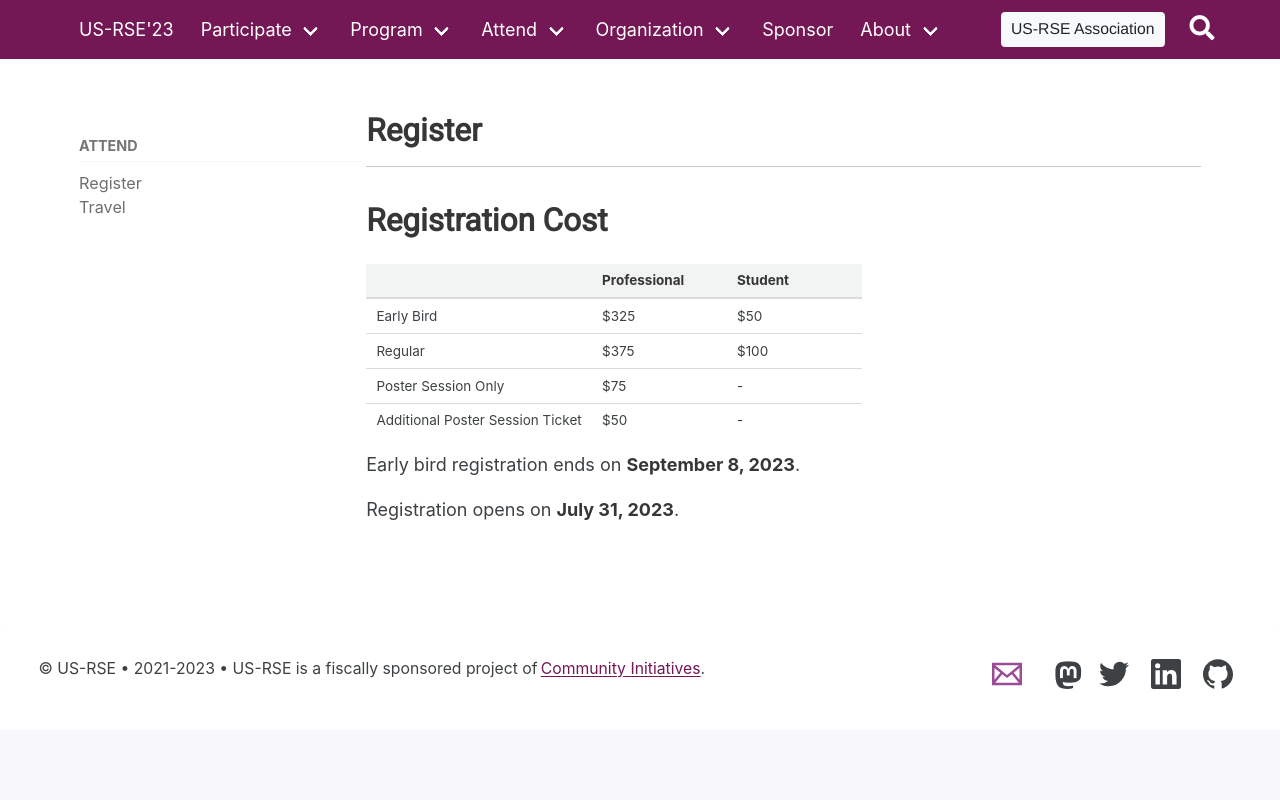
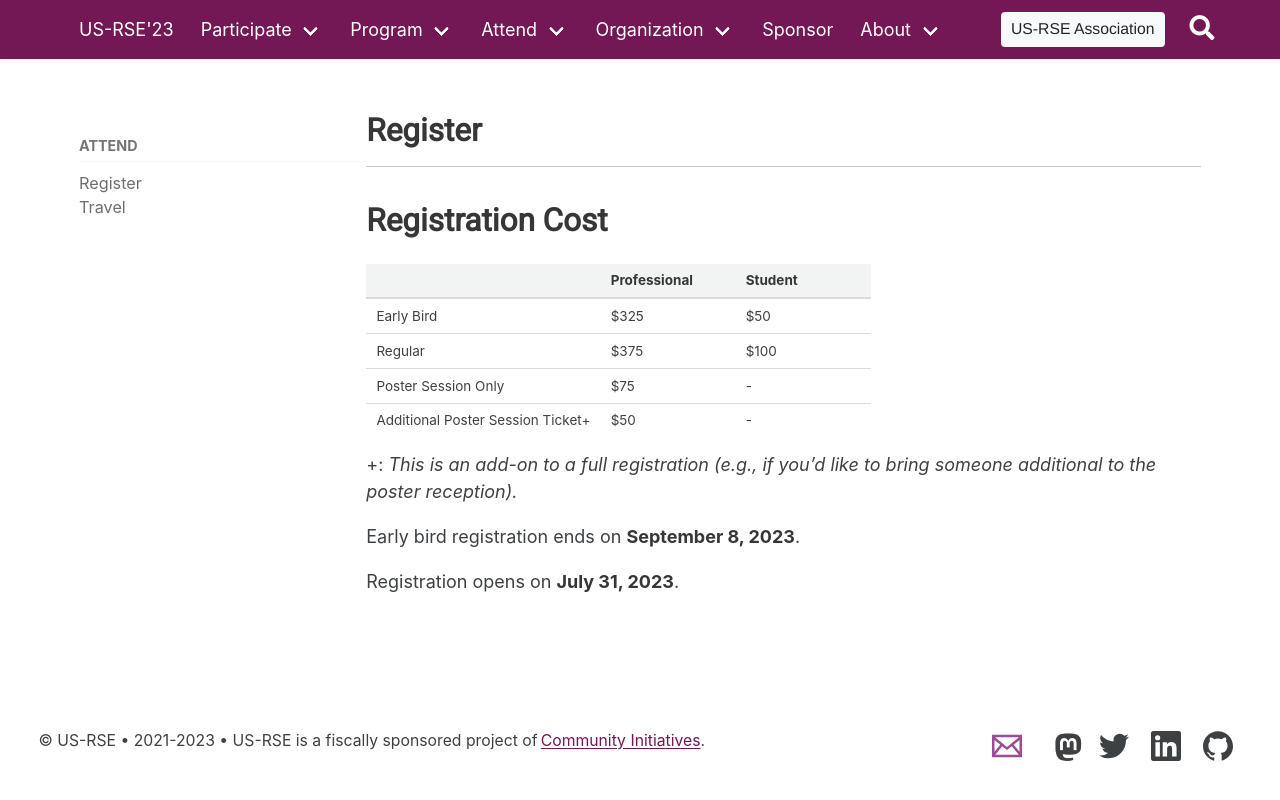
Before and after one commit to USRSE/usrse23, a Jekyll site: the page built from pages/attend/registration.md, in a window 1280 px wide and 900 px high. Shown: the top 800 px of the window. Built offline with Jekyll 4.4.1, drawn with Linux system fonts in a browser that asks for light colours; a style sheet for code colours, icons or effects is not loaded.

Commit message:
Clarify additional poster session ticket

```diff
--- a/pages/attend/registration.md
+++ b/pages/attend/registration.md
@@ -14,7 +14,9 @@
 | Early Bird | $325 | $50 |
 | Regular | $375 | $100 |
 | Poster Session Only | $75 | - |
-| Additional Poster Session Ticket | $50 | - |
+| Additional Poster Session Ticket+ | $50 | - |
+
++: _This is an add-on to a full registration (e.g., if you'd like to bring someone additional to the poster reception)._
 
 Early bird registration ends on **September 8, 2023**.
 
```
